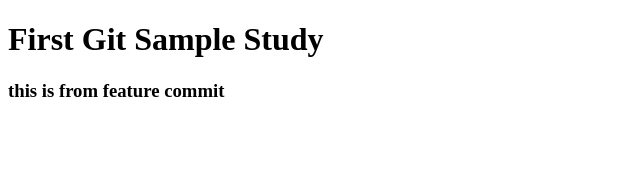
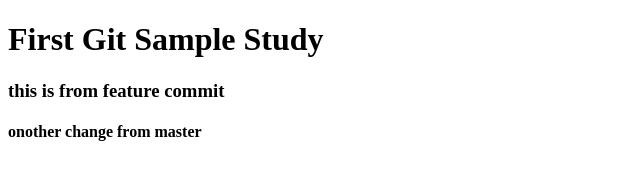
Before and after one commit to muneerek/gitStudy, a website: page index.html in a window 1280 px wide. Shown: the whole page, without its empty margins (0-640 px from the left). Drawn offline with Linux system fonts and the light colour scheme.

Commit message:
onother commit in same file

```diff
--- a/index.html
+++ b/index.html
@@ -9,5 +9,6 @@
 <body>
     <h1>First Git Sample Study</h1>
     <h3>this is from feature commit</h3>
+    <h4>onother change from master</h4>
 </body>
 </html>
```
